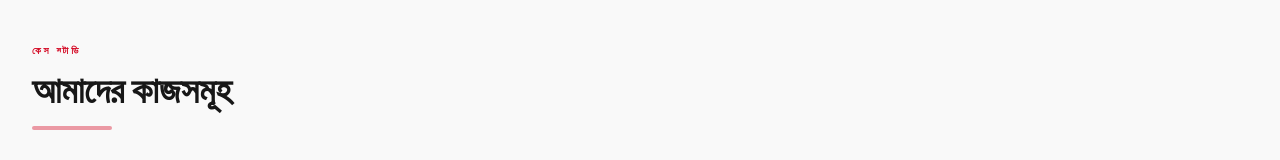
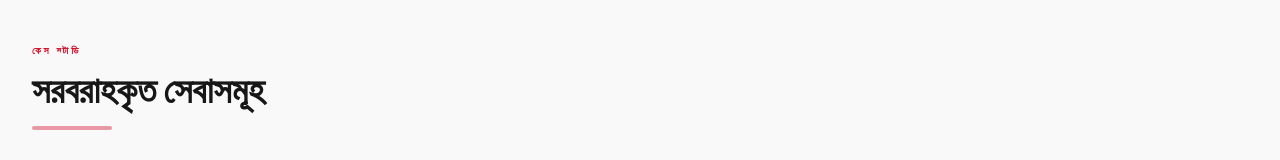
Before and after one commit to khalid586/graphic-zone, a Next.js app: page / in a window 1280 px wide. Shown: the part 1807-1967 px from the top of the page. Built offline with nearby package versions, Linux system fonts and the light colour scheme.

Commit message:
FIX  :আমাদের কাজসমূহ -> সরবরাহকৃত সেবাসমূহ

```diff
--- a/src/components/home/Portfolio.tsx
+++ b/src/components/home/Portfolio.tsx
@@ -9,7 +9,7 @@ const Portfolio = () => (
         <div className="max-w-7xl mx-auto">
             <div className="mb-12">
                 <h2 className="text-primary font-bold uppercase tracking-[0.3em] text-[10px] mb-3">কেস স্টাডি</h2>
-                <p className="text-3xl sm:text-4xl font-black text-foreground">আমাদের কাজসমূহ</p>
+                <p className="text-3xl sm:text-4xl font-black text-foreground">সরবরাহকৃত সেবাসমূহ</p>
                 <div className="w-20 h-1 bg-primary/40 mt-4 rounded-full"></div>
             </div>
             <div className="grid md:grid-cols-2 lg:grid-cols-3 gap-6">
--- a/src/config/site.ts
+++ b/src/config/site.ts
@@ -48,7 +48,7 @@ export interface NavItem {
 export const PRIMARY_NAV: readonly NavItem[] = [
     { label: 'হোম', action: '/' },
     { label: 'সেবাসমূহ', action: '/#services' },
-    { label: 'আমাদের কাজসমূহ', action: '/#portfolio' },
+    { label: 'সরবরাহকৃত সেবাসমূহ', action: '/#portfolio' },
     { label: 'প্রক্রিয়া', action: '/#process' },
     { label: 'যোগাযোগ', action: '/#contact' },
 ] as const;
```
